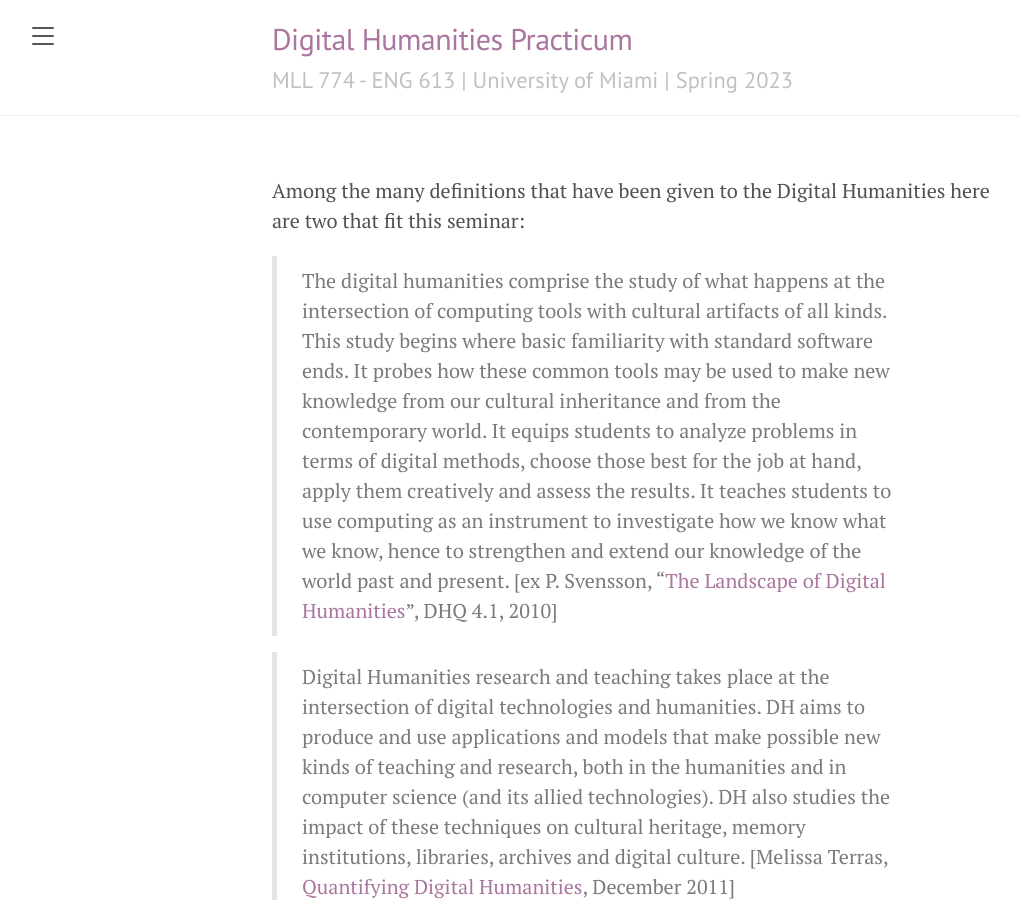
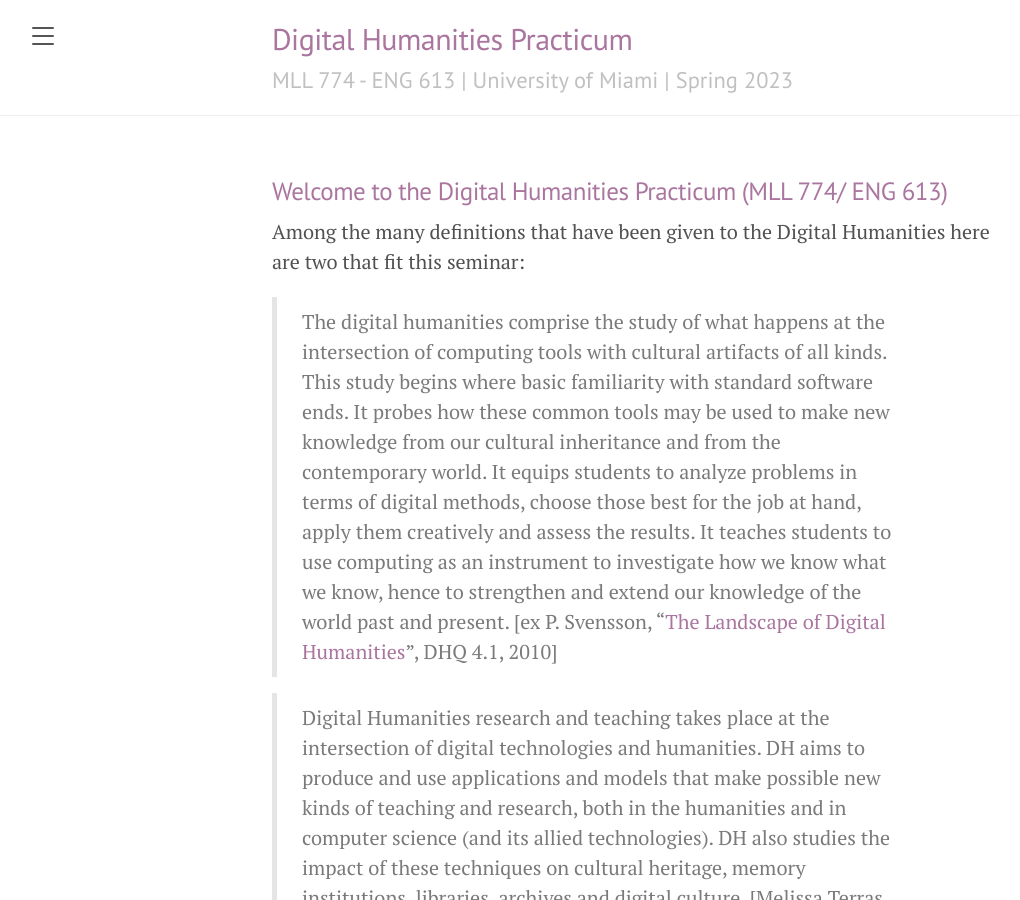
Before and after one commit to susannalles/DHPracticum_Spring23, a Jekyll site: the page built from index.md, in a window 1280 px wide and 900 px high. Shown: the whole window, without its empty margins (8-1028 px from the left). Built offline with Jekyll 4.4.1, drawn with Linux system fonts in a browser that asks for light colours.

Commit message:
Update index.md

```diff
--- a/index.md
+++ b/index.md
@@ -3,6 +3,7 @@ layout: default
 title: Home
 ---
 
+### Welcome to the Digital Humanities Practicum (MLL 774/ ENG 613)
 
 Among the many definitions that have been given to the Digital Humanities here are two that fit this seminar:
 
```
